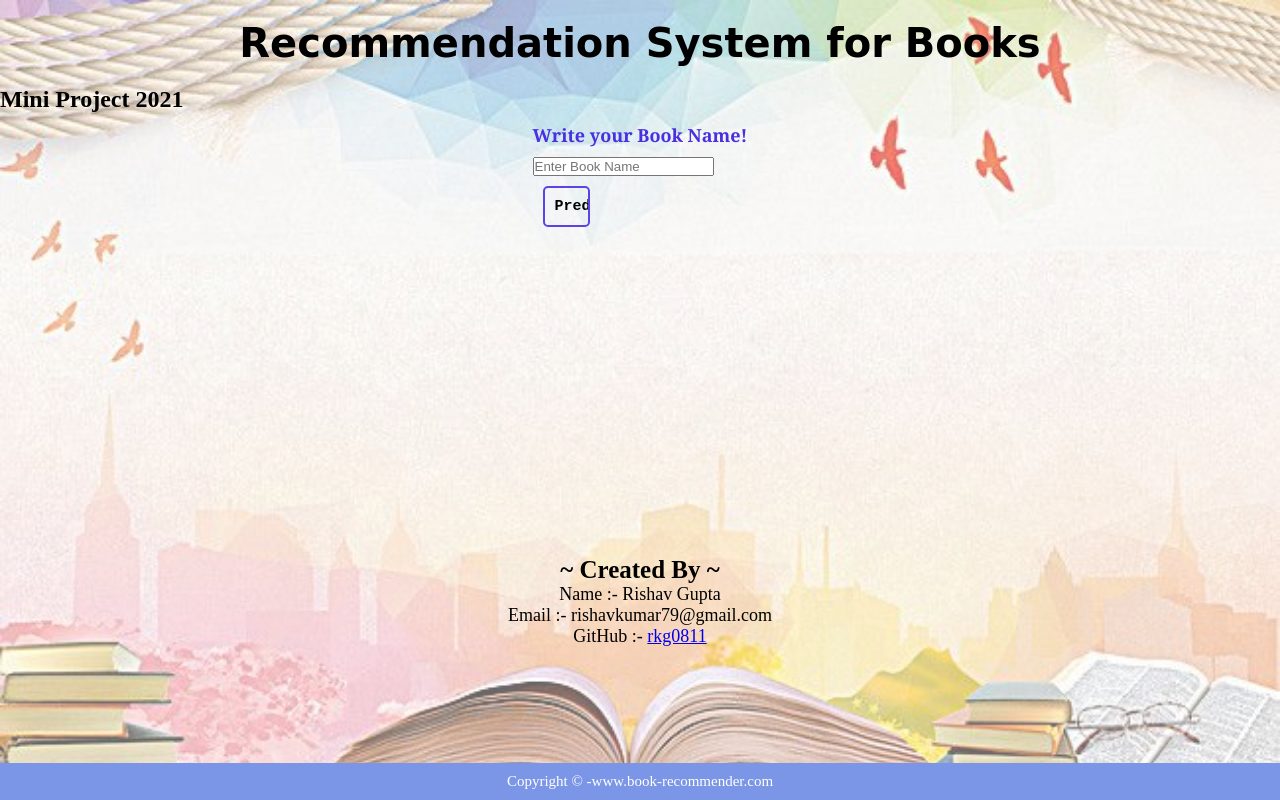
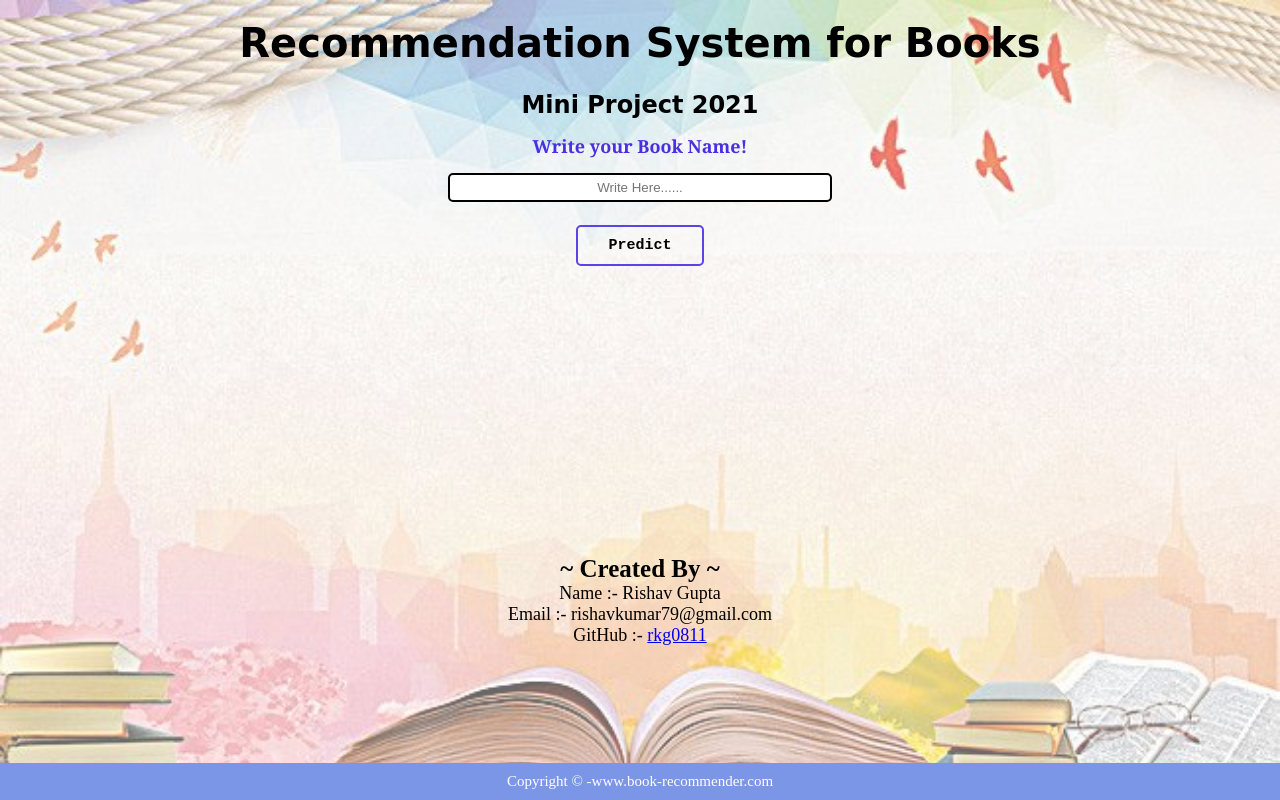
Before and after one commit to rkg0811/demo, a Flask app: template template/book_index.html in a window 1280 px wide. Run offline with Flask 2, Linux system fonts and the light colour scheme; the template is opened without the code that fills it, so the values that code supplies are empty; parts of the project's set-up code (start-up, migrations or seed data) failed here and were passed over.

Commit message:
Done Some Changes to template file

```diff
--- a/static/style.css
+++ b/static/style.css
@@ -21,10 +21,15 @@ img{
     padding: 20px 0px;
 }
 
+.small-heading{
+    text-align: center;
+    font-family: cursive;
+    padding: 5px 0px;
+
+}
+
 .ml-container{
-    display: flex;
-    justify-content: center;
-    align-items: center;
+    text-align: center;
 }
 
 .book_name{
@@ -36,21 +41,24 @@ img{
     font-weight: bold;
 }
 
-textarea{
+#bookname1{
+    width: 30%;
     margin: 5px 5px;
     padding: 5px;
     outline: none;
     border: 2px solid black;
     border-radius: 05px;
+    text-align: center;
 
 }
+
 
 .btn-info{
     border: 2px solid rgb(92, 67, 230);
     border-radius: 5px;
-    margin: 10px 10px;
+    margin: 0px 10px;
     padding: 10px 10px;
-    width: 22%;
+    width: 10%;
     color:black;
     background: none;
     cursor: pointer;
@@ -67,7 +75,7 @@ textarea{
 }
 
 .creator{
-    margin-top:140px;
+    margin-top:110px;
     text-align: center;
     margin-bottom: 20px;
 }
--- a/template/book_index.html
+++ b/template/book_index.html
@@ -19,7 +19,7 @@
 	<header>
 		<div class="container">
 			<h1 class="heading">Recommendation System for Books</h1>
-            <h2 class="hrading">Mini Project 2021</h2>
+            <h2 class="small-heading">Mini Project 2021</h2>
 
 		</div>
 	</header>
@@ -27,11 +27,18 @@
 	<div class="ml-container">
 
 		<form action="{{ url_for('predict')}}" method="POST">
+            <table>
+                <tr>
 			<p class=book_name>Write your Book Name!</p>
-			<input type="text" name="message" id="bookname" placeholder="Enter Book Name">
+        </tr>
+        <tr>
+			<div class="bookname"><input type="text" name="message" id="bookname1" placeholder="Write Here......"></div>
+        </tr>
 			<br />
+            <tr>
 
 			<input type="submit" class="btn-info" value="Predict">
+        </tr>
 			<br>
 			<br>
 			<div class=output>
@@ -49,7 +56,7 @@
 				<br>
 				{{ prediction_text5 }}
 			</div>
-
+            </table>
 		</form>
 
 	</div>
```
Also changed, not shown: template/login.html (+8 -1 lines).
